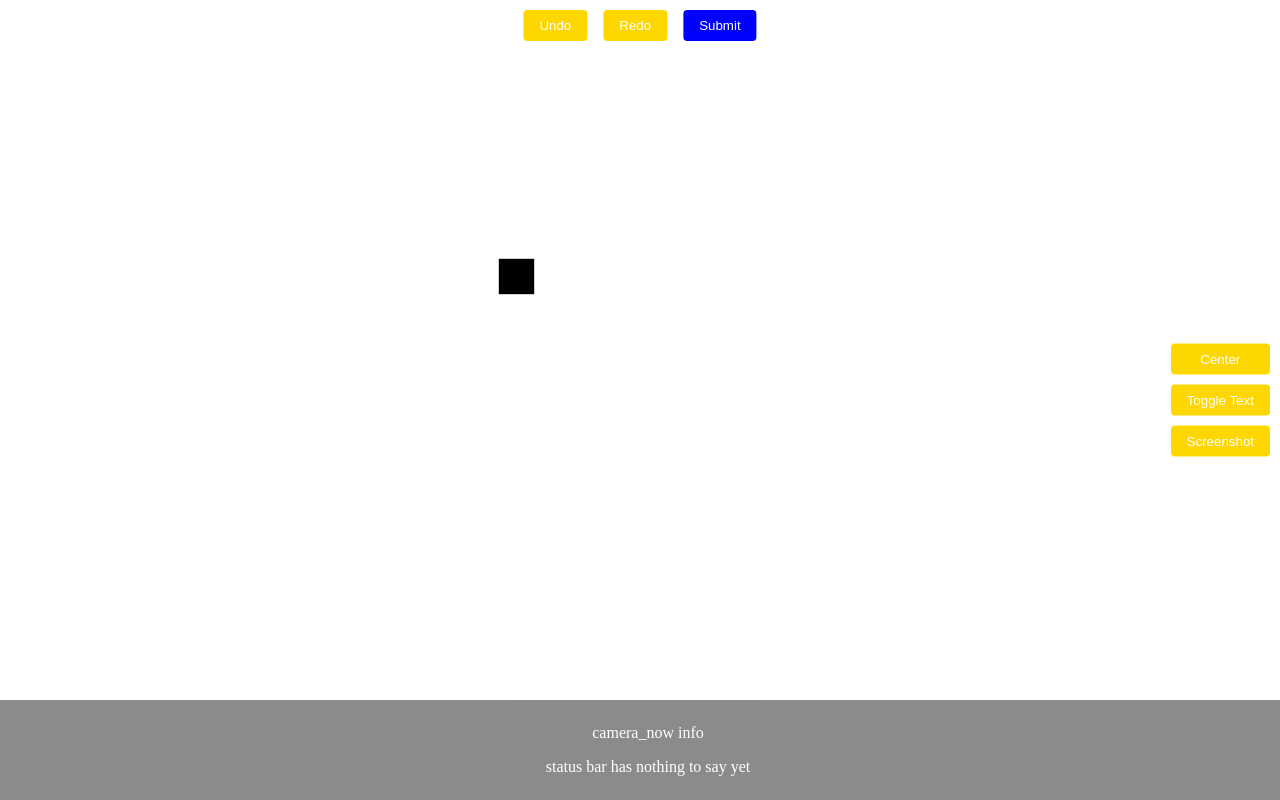
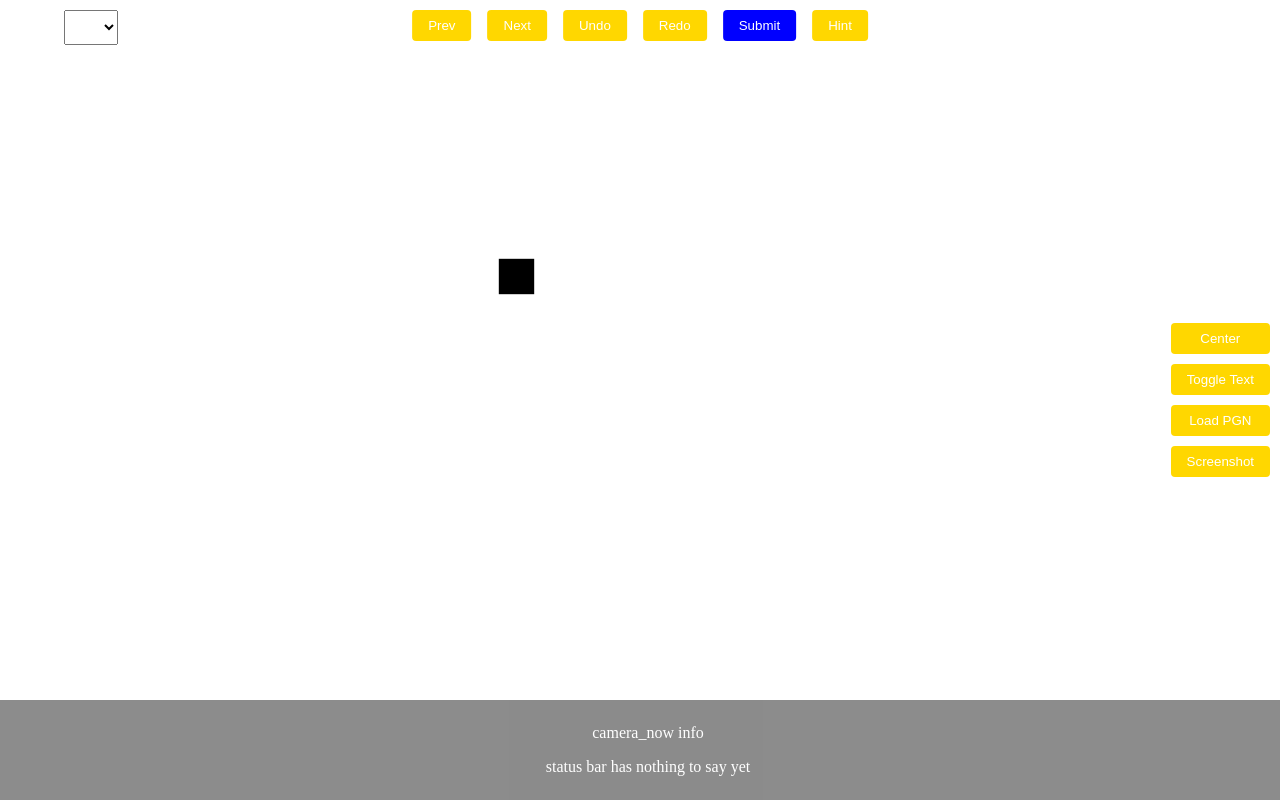
Before and after one commit to SuZero-5DChess/5dchess_client, a Flask app: page / in a window 1280 px wide. Run offline with Flask 3, Linux system fonts and the light colour scheme; lists and menus that the app fills with data are empty; some libraries are stand-ins or nearby versions.

Commit message:
more buttons

```diff
--- a/app.py
+++ b/app.py
@@ -27,6 +27,10 @@ def handle_right_click(data):
     print("Recieved right click")
     emit('response_text', 'The server writes: '+str(data))
 
+@socketio.on('request_next')
+def handle_next(data):
+    print("request_next: recieved", data)
+
 @socketio.on('request_data')
 def handle_request(data):
     print(f"Received request for data: {data}")
@@ -34,6 +38,11 @@ def handle_request(data):
         'submit-button': None,
         'undo-button': 'enabled',
         'redo-button': 'disabled',
+        'next-button': 'enabled',
+        'next-options': {
+            1: "Nf3",
+            2: "e3",
+        },
         'size': {
             'x': 8,
             'y': 8
--- a/static/onload.js
+++ b/static/onload.js
@@ -38,6 +38,22 @@ window.onload = function()
         xhr.open('GET', canvasImage); // This is to download the canvas Image
         xhr.send();
     });
+
+    const popup = document.getElementById("txt-popup");
+    const loadBtn = document.getElementById("load-btn");
+    const closeBtn = document.getElementById("close-popup");
+    const loadPopupBtn = document.getElementById("load-popup");
+
+    loadBtn.onclick = () => {
+        popup.style.display = "block";
+    };
+
+    closeBtn.onclick = () => {
+        popup.style.display = "none";
+    };
+
+    loadPopupBtn.onclick = request_load;
+
     document.addEventListener("keydown", function(event) {
         if (event.key === "Tab" || event.key === " ")
         {
--- a/static/socket.js
+++ b/static/socket.js
@@ -13,6 +13,20 @@ function report_click(l, t, c, x, y) {
 
 function report_right_click(l, t, c, x, y) {
     socket.emit('right_click', {l: l, t: t, c: c, x: x, y: y});
+}
+
+function request_prev() {
+    if(request_prev.enabled)
+    {
+        socket.emit('request_prev');
+    }
+}
+function request_next() {
+    if(request_next.enabled)
+    {
+        var value = document.getElementById("next-select").value;
+        socket.emit('request_next', value);
+    }
 }
 
 function request_undo() {
@@ -35,6 +49,22 @@ function request_submit() {
         socket.emit('request_submit');
     }
 }
+
+function request_hint() {
+    if(request_hint.enabled)
+    {
+        socket.emit('request_hint');
+    }
+}
+
+function request_load() {
+    let pgn = document.getElementById('txt-area').value;
+    socket.emit('request_load', pgn);
+}
+
+socket.on('response_load', function(data) {
+    alert(data);
+});
 
 socket.on('response_text', function(data) {
     let textWindow = document.getElementById('text-window').innerHTML = data;
@@ -72,6 +102,32 @@ socket.on('response_data', function(data) {
     change_btn_status(document.getElementById('submit-btn'), data['submit-button'], request_submit);
     change_btn_status(document.getElementById('undo-btn'), data['undo-button'], request_undo);
     change_btn_status(document.getElementById('redo-btn'), data['redo-button'], request_redo);
+    change_btn_status(document.getElementById('prev-btn'), data['prev-button'], request_prev);
+    change_btn_status(document.getElementById('next-btn'), data['next-button'], request_next);
+    change_btn_status(document.getElementById('hint-btn'), data['hint-button'], request_hint);
+    let next_options = data['next-options'];
+    if(next_options && Object.keys(next_options).length > 0)
+    {
+        const sel = document.getElementById("next-select");
+        sel.classList.remove('select-inactive');
+        sel.classList.add('select-active');
+        sel.innerHTML = "";
+        for (const [key, value] of Object.entries(next_options))
+        {
+            const opt = document.createElement("option");
+            opt.value = key;
+            opt.textContent = value;
+            console.log({key, value});
+            sel.appendChild(opt);
+        }
+    }
+    else
+    {
+        const sel = document.getElementById("next-select");
+        sel.classList.remove('select-active');
+        sel.classList.add('select-inactive');
+    }
+
 
     if(data.size)
     {
--- a/static/style.css
+++ b/static/style.css
@@ -24,6 +24,13 @@ body, html {
     border: 1px solid #ccc;
     padding: 10px;
     visibility: 'hidden';
+}
+#top-select {
+    position: absolute;
+    top: 10px;
+    left: 5%;
+    display: flex;
+    gap: 16px;
 }
 #top-buttons {
     position: absolute;
@@ -77,9 +84,41 @@ body, html {
 .btn-inactive {
     background-color: gray;
 }
-.toggle-text-active{
+.toggle-text-active {
     background-color: yellowgreen;
 }
-.toggle-text-inactive{
+.toggle-text-inactive {
     background-color: gold;
 }
+select {
+    padding: 8px 16px;
+}
+.select-active{
+    display: block;
+}
+.select-inactive {
+    display: none;
+}
+
+#txt-popup {
+    display: none;
+    position: fixed;
+    top: 20%;
+    left: 50%;
+    transform: translateX(-50%);
+    width: 60%;
+    background: #fff;
+    border: 1px solid #aaa;
+    padding: 20px;
+    box-shadow: 0 0 10px #0004;
+}
+
+#txt-popup textarea {
+    width: 100%;
+    height: 200px;
+}
+
+#txt-popup-buttons {
+    margin-top: 10px;
+    text-align: right;
+}
--- a/templates/index.html
+++ b/templates/index.html
@@ -45,10 +45,16 @@
   <canvas id="display"></canvas>
 
   <!-- Top Buttons -->
+  <div id="top-select">
+      <select id="next-select"></select>
+  </div>
   <div id="top-buttons">
+      <button class="btn" id="prev-btn" onclick="request_prev()">Prev</button>
+      <button class="btn" id="next-btn" onclick="request_next()">Next</button>
       <button class="btn" id="undo-btn" onclick="request_undo()">Undo</button>
       <button class="btn" id="redo-btn" onclick="request_redo()">Redo</button>
       <button class="btn btn-primary" id="submit-btn" onclick="request_submit()">Submit</button>
+      <button class="btn" id="hint-btn" onclick="request_hint()">Hint</button>
   </div>
 
   <!-- Status Bar -->
@@ -62,10 +68,20 @@
   <div id="right-buttons">
     <button id="center-btn" class="btn">Center</button>
     <button id="toggle-text" class="btn">Toggle Text</button>
+    <button id="load-btn" class="btn">Load PGN</button>
     <button id="screenshot" class="btn">Screenshot</button>
   </div>
 
   <!-- Floating Text Window -->
   <div id="text-window">Text Window Content</div>
+  <!-- Load Window -->
+  <div id="txt-popup">
+  <textarea id="txt-area" placeholder="Paste 5dpgn here..."></textarea>
+
+  <div id="txt-popup-buttons">
+    <button id="close-popup">Close</button>
+    <button id="load-popup">Load</button>
+  </div>
+</div>
 </body>
 </html>
```
